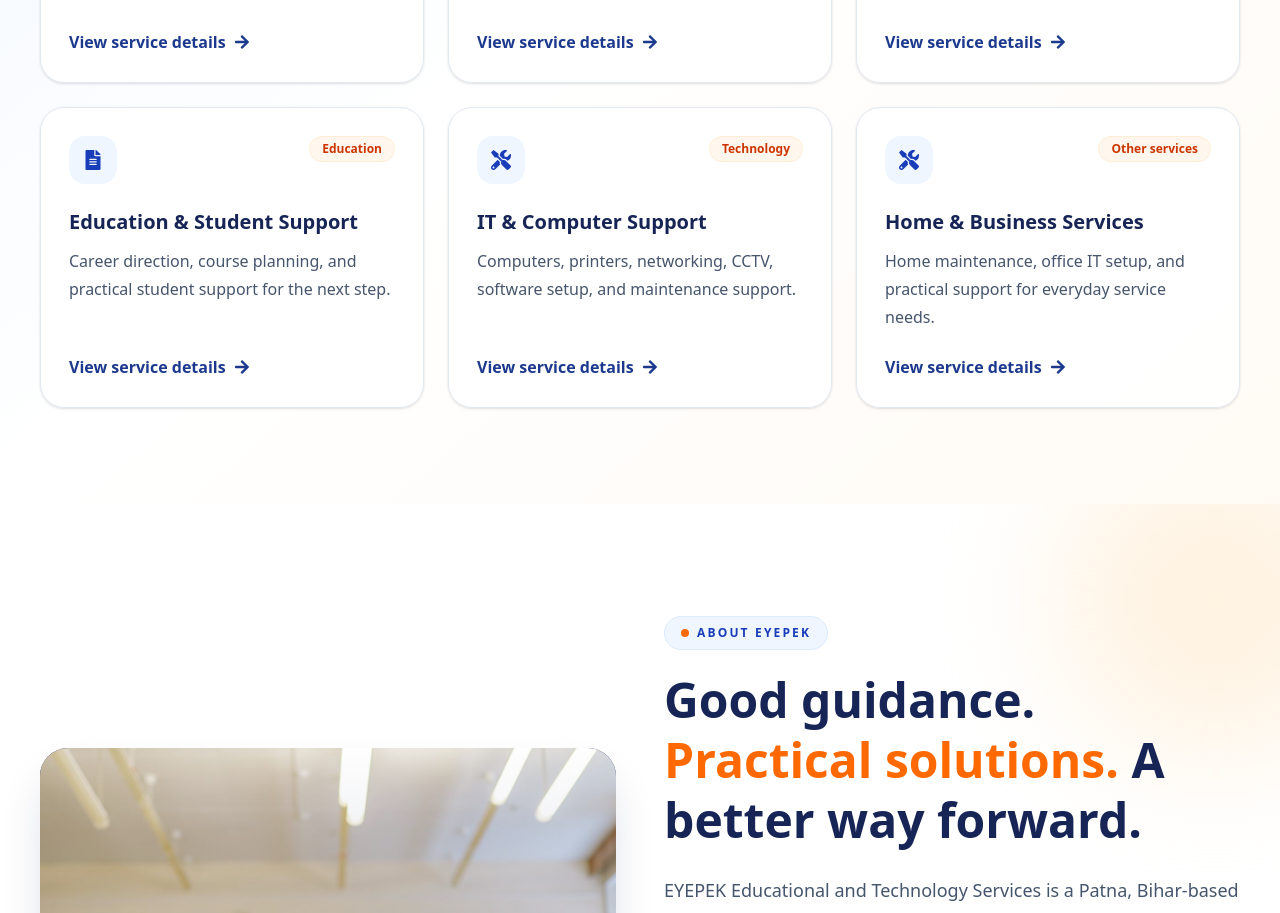
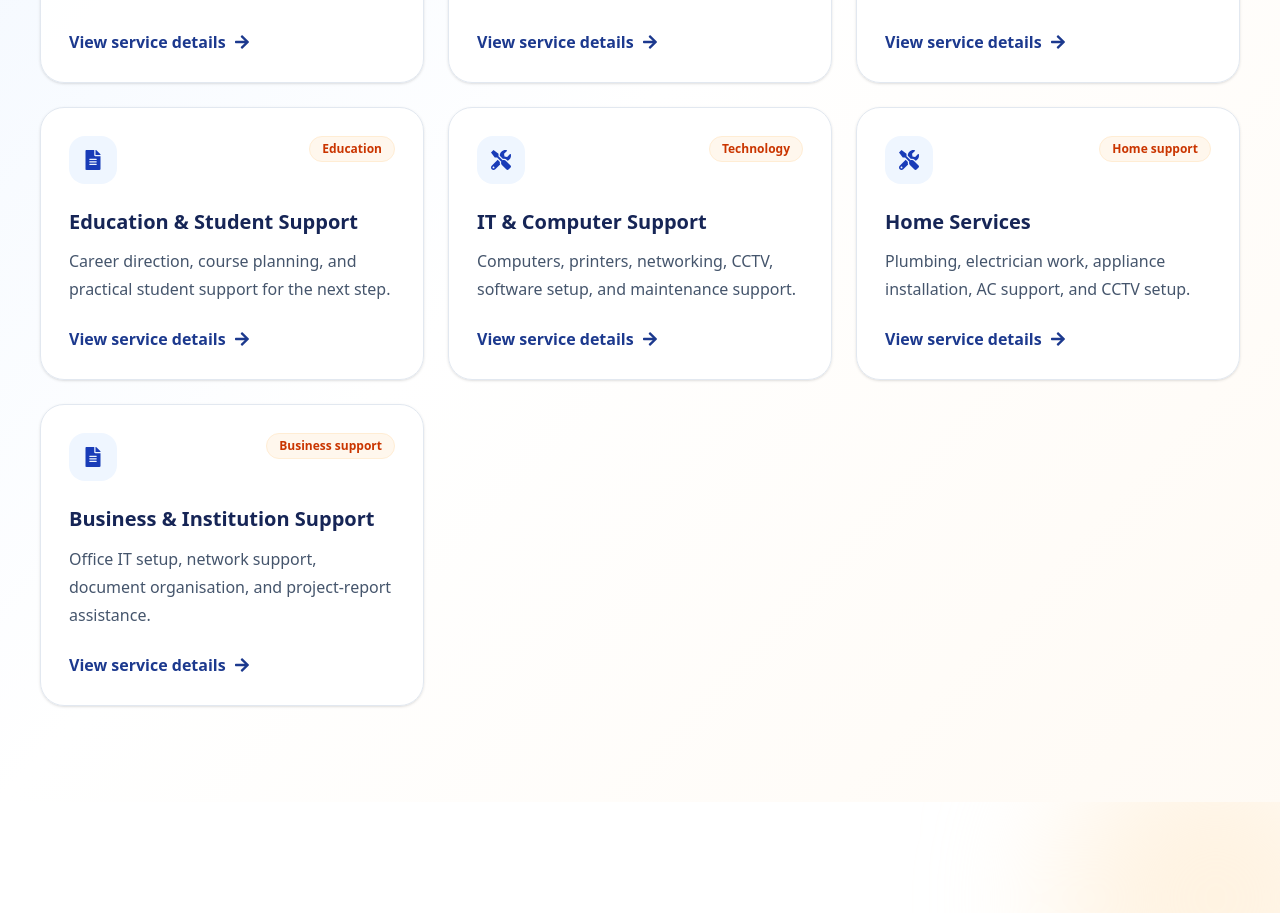
Before and after one commit to eyepek/EYEPEK, a React (Vite) app: page / in a window 1280 px wide. Shown: the part 3440-4353 px from the top of the page. Built offline with nearby package versions, Linux system fonts and the light colour scheme.

Commit message:
Keep every EYEPEK home and business service visible

```diff
--- a/src/pages/HomePage.jsx
+++ b/src/pages/HomePage.jsx
@@ -36,7 +36,8 @@ const allServices = [
   { title: 'AICTE & Compliance Support', description: 'AICTE-related documentation readiness, compliance checklists, and internal file organisation.', icon: FaClipboardCheck, to: '/services/aicte-support', label: 'Priority service' },
   { title: 'Education & Student Support', description: 'Career direction, course planning, and practical student support for the next step.', icon: FaFileAlt, to: '/services/education', label: 'Education' },
   { title: 'IT & Computer Support', description: 'Computers, printers, networking, CCTV, software setup, and maintenance support.', icon: FaTools, to: '/services/it-support', label: 'Technology' },
-  { title: 'Home & Business Services', description: 'Home maintenance, office IT setup, and practical support for everyday service needs.', icon: FaTools, to: '/services/business-support', label: 'Other services' },
+  { title: 'Home Services', description: 'Plumbing, electrician work, appliance installation, AC support, and CCTV setup.', icon: FaTools, to: '/services/home-services', label: 'Home support' },
+  { title: 'Business & Institution Support', description: 'Office IT setup, network support, document organisation, and project-report assistance.', icon: FaFileAlt, to: '/services/business-support', label: 'Business support' },
 ];
 
 const steps = [
```
